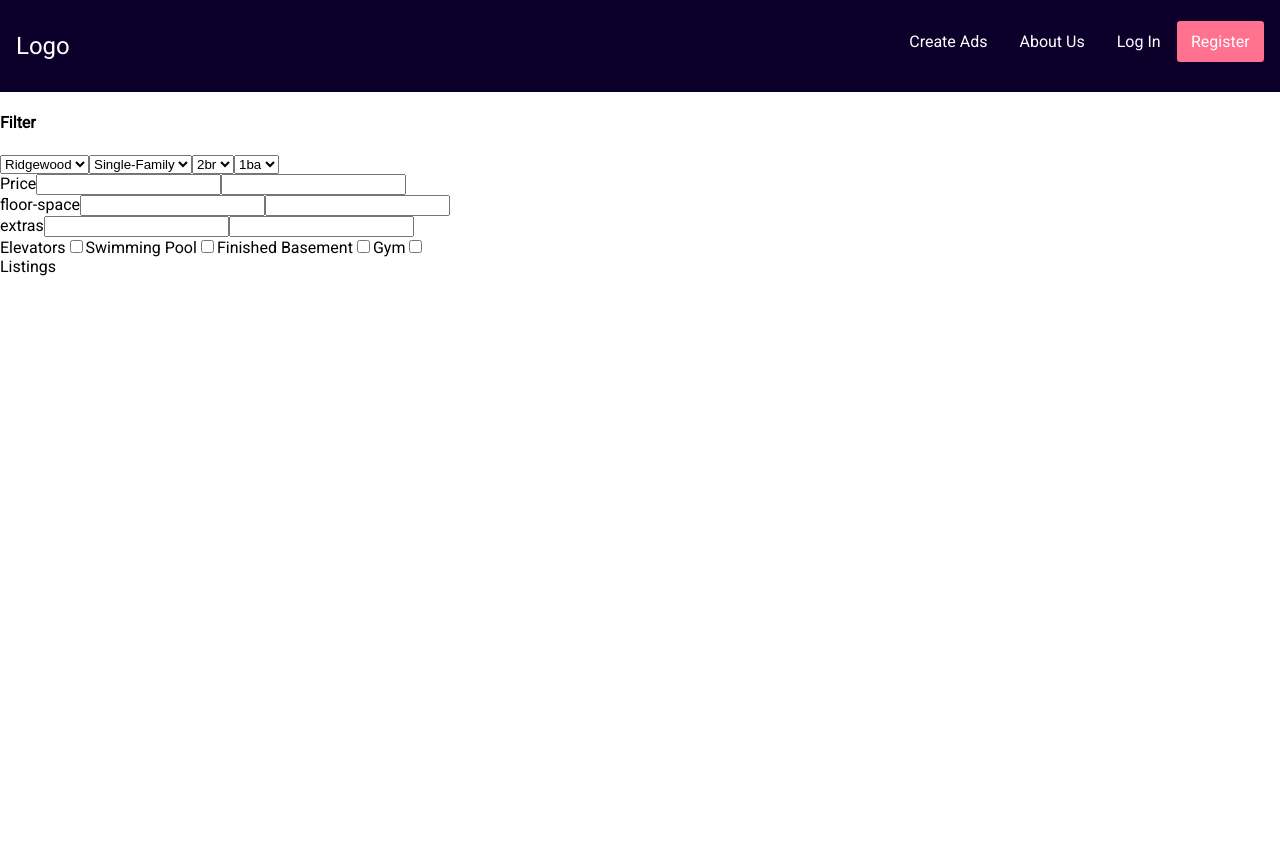
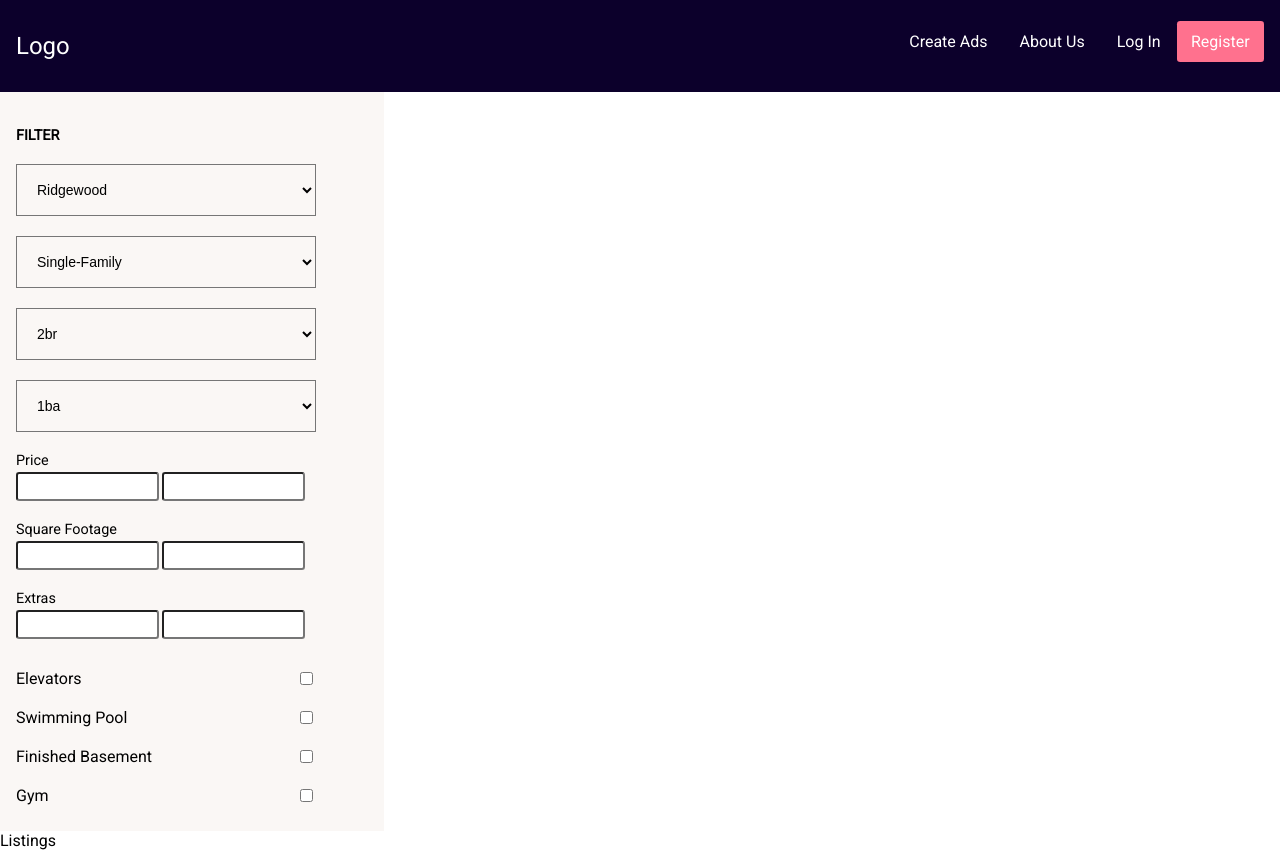
Before and after one commit to B-Rich23/real-estate, a React (Create React App) app: page / in a window 1280 px wide. Before the commit the page ends 800 px from the top, so only its background shows below. Built offline with nearby package versions, Linux system fonts and the light colour scheme.

Commit message:
added styling to the Filter component

```diff
--- a/src/App.css
+++ b/src/App.css
@@ -23,5 +23,45 @@ header {
         text-align: center;
         border-radius: 0.2rem; }
 
-body {
-  font-family: 'Roboto', sans-serif; }
+#filter {
+  background: #FAF7F5;
+  width: 30%; }
+  #filter .inside {
+    padding: 1rem;
+    max-width: 300px; }
+  #filter h4 {
+    font-size: 0.9rem;
+    margin-bottom: 20px;
+    text-transform: uppercase;
+    font-weight: 700; }
+  #filter select {
+    background: transparent;
+    padding: 1rem;
+    font-size: 14px;
+    font-weight: 500;
+    color: 1b1b1b;
+    display: block;
+    margin-bottom: 20px;
+    width: 100%; }
+  #filter .filters .title {
+    font-size: 0.9rem;
+    display: block;
+    margin-bottom: 0.2rem; }
+  #filter .filters input[type="text"] {
+    width: 42%;
+    display: inline-block;
+    margin-right: 1%;
+    margin-bottom: 20px;
+    border-radius: 0.2rem;
+    font-size: 0.7rem;
+    padding: 0.4rem; }
+  #filter .filters.extras label {
+    display: block;
+    width: 100%;
+    padding: 10px 0; }
+    #filter .filters.extras label input[type="checkbox"] {
+      float: right; }
+
+* body, html {
+  font-family: 'Roboto', sans-serif;
+  box-sizing: border-box; }
--- a/src/App.scss
+++ b/src/App.scss
@@ -3,8 +3,10 @@
 );
 @import "variables";
 @import "listings";
+@import "content-area";
 
-body {
+* body, html {
     font-family: 'Roboto', sans-serif;
     // text-transform: uppercase;
+    box-sizing: border-box;
 }
--- /dev/null
+++ b/src/_content-area.scss
@@ -0,0 +1,57 @@
+#filter {
+    background: $gray;
+    width: 30%;
+
+    .inside {
+        padding: 1rem;
+        max-width: 300px;
+    }
+
+    h4 {
+        font-size: 0.9rem;
+        margin-bottom: 20px;
+        text-transform: uppercase;
+        font-weight: 700;
+    }
+
+    select {
+        background: transparent;
+        padding: 1rem;
+        font-size: 14px;
+        font-weight: 500;
+        color: 1b1b1b;
+        display: block;
+        margin-bottom: 20px;
+        width: 100%;
+    }
+
+    .filters {
+        .title {
+            font-size: 0.9rem;
+            display: block;
+            margin-bottom: 0.2rem;
+        }
+        input[type="text"] {
+            width: 42%;
+            display: inline-block;
+            margin-right: 1%;
+            margin-bottom: 20px;
+            border-radius: 0.2rem;
+            font-size: 0.7rem;
+            padding: 0.4rem;
+        }
+
+        &.extras {
+
+            label {
+                display: block;
+                width: 100%;
+                padding: 10px 0;
+
+                input[type="checkbox"] {
+                    float: right;
+                }
+            }
+        }
+    }
+}
--- a/src/components/Filter.js
+++ b/src/components/Filter.js
@@ -6,18 +6,19 @@ class Filter extends Component {
     state = {  }
     render() {
         return (
-            <section className="filters">
+            <section id="filter">
+                <div className="inside">
                     <h4>Filter</h4>
                     <select className="filters neighboorhood" name="neighborhood">
                         <option>Ridgewood</option>
                     </select>
-                <select className="filters neighboorhood" name="housetype">
+                    <select className="filters housetype" name="housetype">
                         <option>Single-Family</option>
                     </select>
-                <select className="filters neighboorhood" name="bedrooms">
+                    <select className="filters bedrooms" name="bedrooms">
                         <option>2br</option>
                     </select>
-                <select className="filters neighboorhood" name="bathrooms">
+                    <select className="filters bathrooms" name="bathrooms">
                         <option>1ba</option>
                     </select>
                     <div className="filters price">
@@ -25,13 +26,13 @@ class Filter extends Component {
                         <input type="text" name="min-price" className="min-price" />
                         <input type="text" name="max-price" className="max-price" />
                     </div>
-                <div className="filters floor-space">
-                    <span className="title">floor-space</span>
-                    <input type="text" name="min-floor-space" className="min-floor-space" />
-                    <input type="text" name="max-floor-space" className="max-floor-space" />
+                    <div className="filters sqft">
+                        <span className="title">Square Footage</span>
+                        <input type="text" name="min-sqft" className="min-sqft" />
+                        <input type="text" name="max-sqft" className="max-sqft" />
                     </div>
                     <div className="filters extras">
-                    <span className="title">extras</span>
+                        <span className="title">Extras</span>
                         <input type="text" name="min-extras" className="min-extras" />
                         <input type="text" name="max-extras" className="max-extras" />
                     </div>
@@ -53,6 +54,7 @@ class Filter extends Component {
                             <input name="extras" type="checkbox" value="gym" />
                         </label>
                     </div>
+                </div>
             </section>
         );
     }
```
Lines whose indentation alone changed are shown as unchanged.
